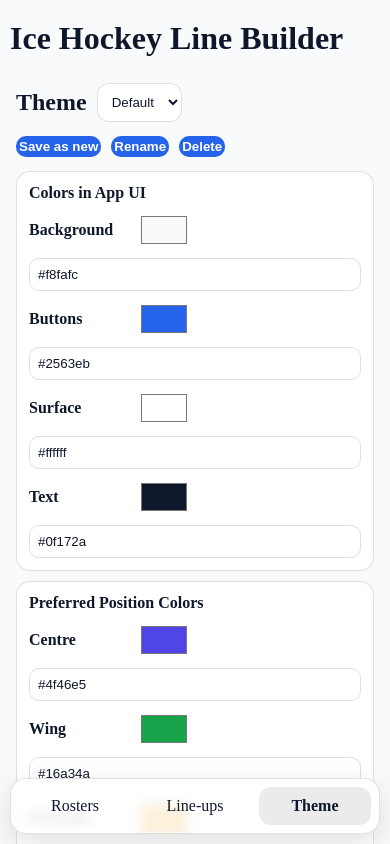
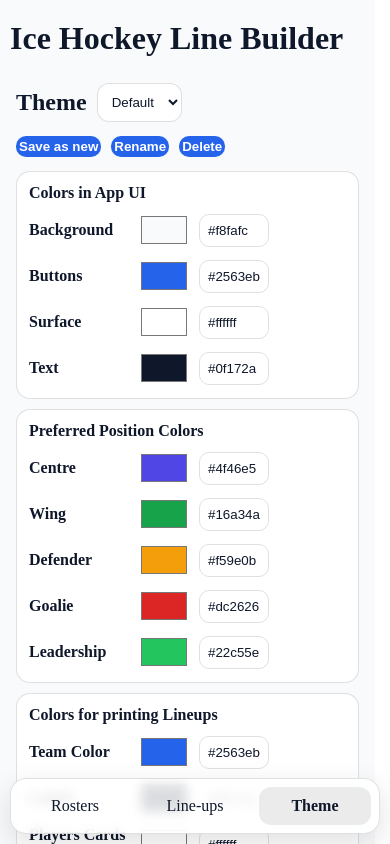
Before and after one commit to Newik83CZ/IceHockeyLineBuilder, a React (Vite) app: page /theme in a window 390 px wide. Shown: the top 844 px of the page. Built offline with nearby package versions, Linux system fonts and the light colour scheme.

Commit message:
page padding for phone edit

```diff
--- a/src/index.css
+++ b/src/index.css
@@ -5,6 +5,10 @@
 
 * {
   box-sizing: border-box;
+}
+
+html {
+  scrollbar-gutter: stable;
 }
 
 html,
@@ -282,18 +286,9 @@ textarea:focus {
 
   @media (max-width: 800px) and (orientation: portrait) {
     .colorRow {
-      grid-template-columns: 1fr 50 70 !important;
+      grid-template-columns: 100 50 70 !important;
       grid-auto-rows: auto;
     }
 
-    /* make the hex input drop to the next line */
-    .colorRow input[type="text"],
-    .colorRow input:not([type="color"]) {
-      grid-column: 1 / -1;
-      width: 100%;
-      min-width: 0;
-    }
   }
-
-
 }
--- a/src/pages/Theme.jsx
+++ b/src/pages/Theme.jsx
@@ -263,7 +263,7 @@ function ColorRow({ label, value, onChange }) {
       className="colorRow"
       style={{
         display: "grid",
-        gridTemplateColumns: "100px 50px 70px 1fr",
+        gridTemplateColumns: "100px 50px 70px",
         gap: 10,
         alignItems: "center",
         minWidth: 0,
```
